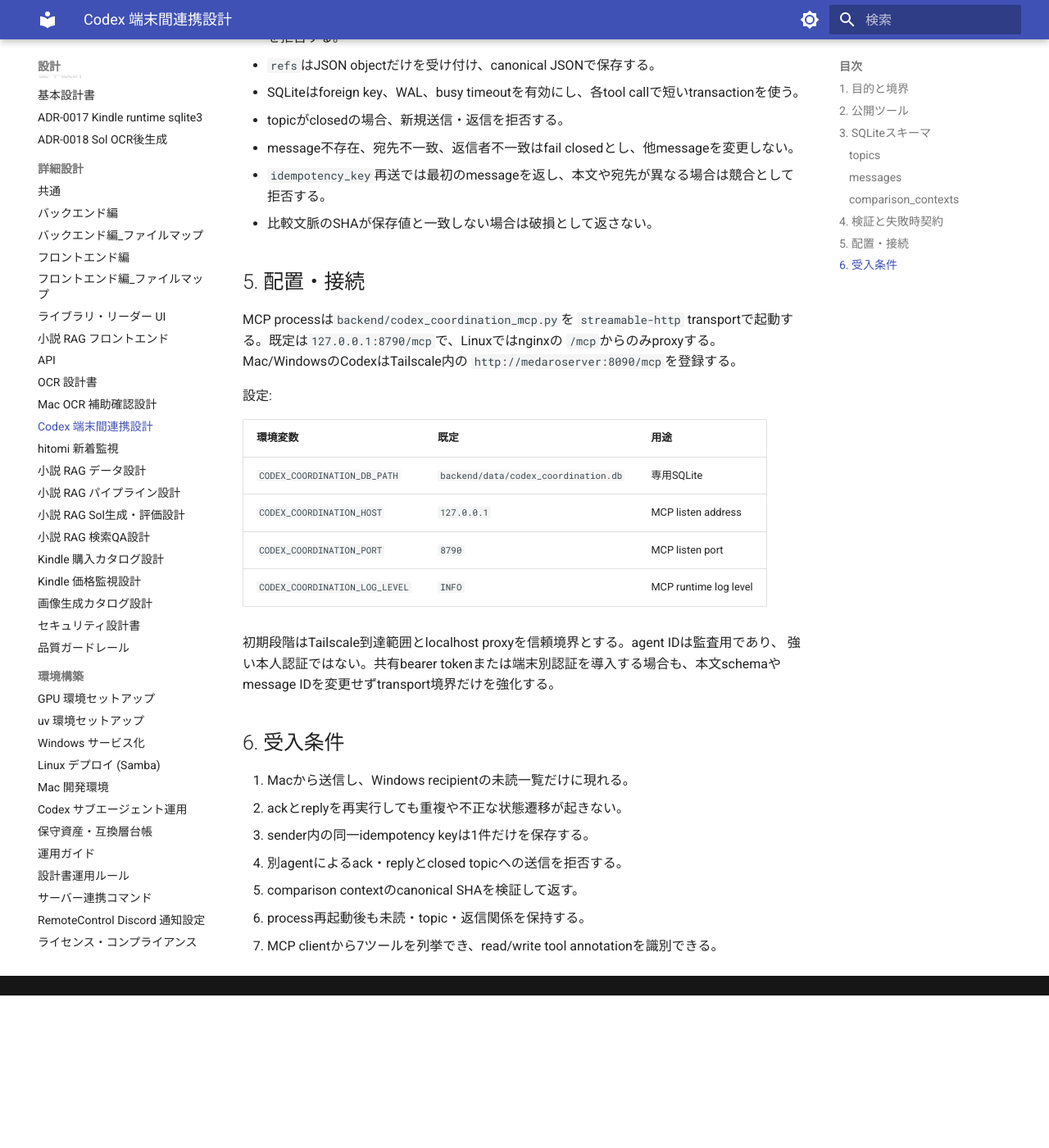
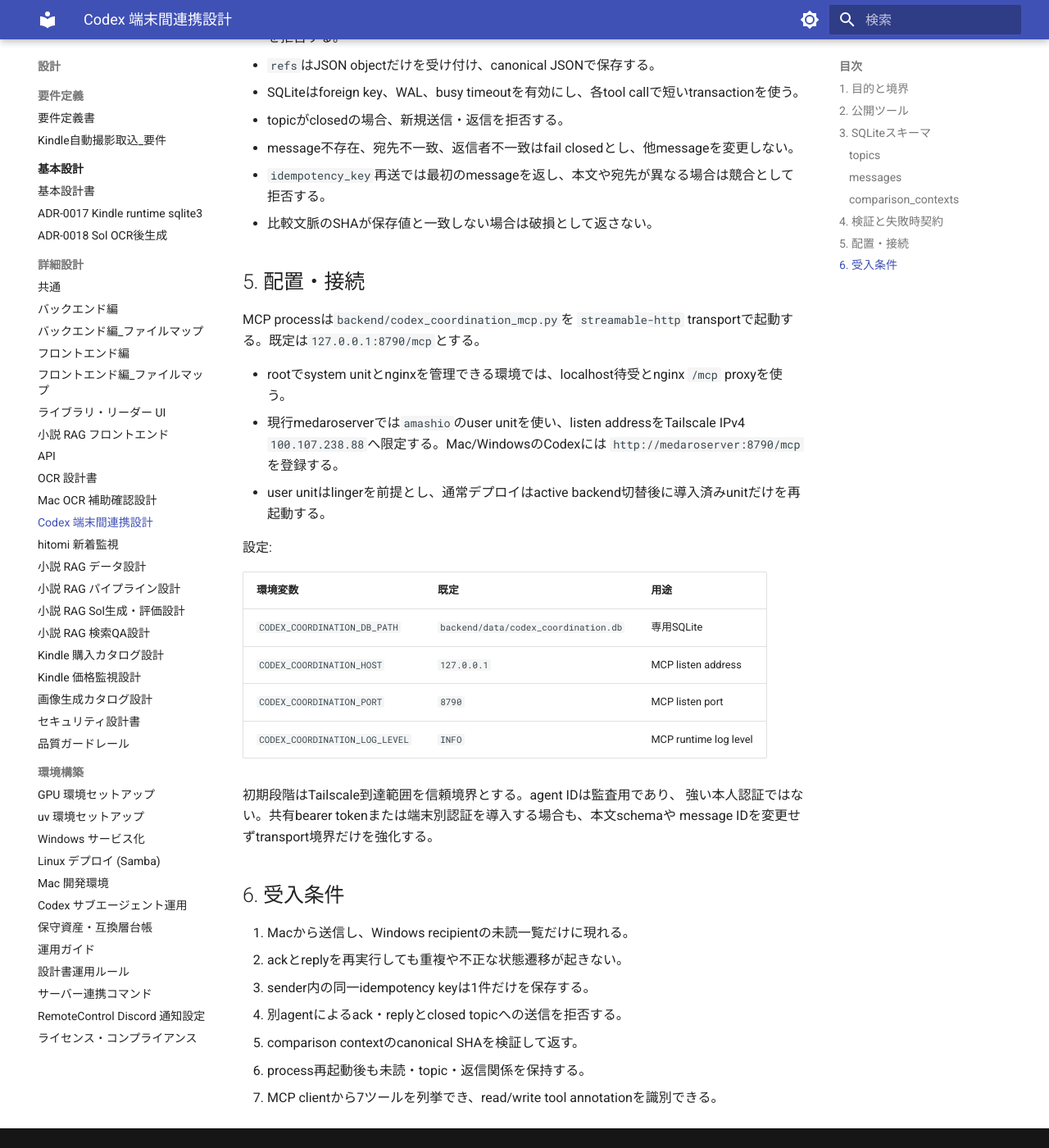
Before and after one commit to kkmmyr/Pic2PDF_Viewer, an MkDocs documentation site: the page built from docs/design/詳細設計/機能別/Codex端末間連携設計.md, in a window 1280 px wide and 1400 px high, scrolled down 3142 px. Shown: the whole window at 82% size. Built offline with MkDocs 1.6.1 and Material for MkDocs 9.7.7, drawn with Linux system fonts in a browser that asks for light colours; before the commit the page ends 4356 px from its top, so only the background shows below that.

Commit message:
fix(ops): MCPをuser serviceで常駐化
medaroserverの既存sudo境界を維持し、Tailscale IPv4に限定した
systemd user serviceとデプロイ後の自動再起動を追加する。

Co-Authored-By: Codex GPT-5.6 Sol <noreply@anthropic.com>

```diff
--- a/docs/design/詳細設計/機能別/Codex端末間連携設計.md
+++ b/docs/design/詳細設計/機能別/Codex端末間連携設計.md
@@ -93,9 +93,13 @@ MCPのserver instructionsには、agent IDとして`mac-codex` / `windows-codex`
 ## 5. 配置・接続
 
 MCP processは`backend/codex_coordination_mcp.py`を
-`streamable-http` transportで起動する。既定は`127.0.0.1:8790/mcp`で、Linuxではnginxの
-`/mcp`からのみproxyする。Mac/WindowsのCodexはTailscale内の
-`http://medaroserver:8090/mcp`を登録する。
+`streamable-http` transportで起動する。既定は`127.0.0.1:8790/mcp`とする。
+
+- rootでsystem unitとnginxを管理できる環境では、localhost待受とnginx `/mcp` proxyを使う。
+- 現行medaroserverでは`amashio`のuser unitを使い、listen addressをTailscale IPv4
+  `100.107.238.88`へ限定する。Mac/WindowsのCodexには
+  `http://medaroserver:8790/mcp`を登録する。
+- user unitはlingerを前提とし、通常デプロイはactive backend切替後に導入済みunitだけを再起動する。
 
 設定:
 
@@ -106,7 +110,7 @@ MCP processは`backend/codex_coordination_mcp.py`を
 | `CODEX_COORDINATION_PORT` | `8790` | MCP listen port |
 | `CODEX_COORDINATION_LOG_LEVEL` | `INFO` | MCP runtime log level |
 
-初期段階はTailscale到達範囲とlocalhost proxyを信頼境界とする。agent IDは監査用であり、
+初期段階はTailscale到達範囲を信頼境界とする。agent IDは監査用であり、
 強い本人認証ではない。共有bearer tokenまたは端末別認証を導入する場合も、本文schemaや
 message IDを変更せずtransport境界だけを強化する。
 
```
Also changed, not shown: docs/design/詳細設計/セキュリティ設計書.md (+3 -3 lines), docs/log/変更履歴.md (+1 -0 lines), 3 other files.
